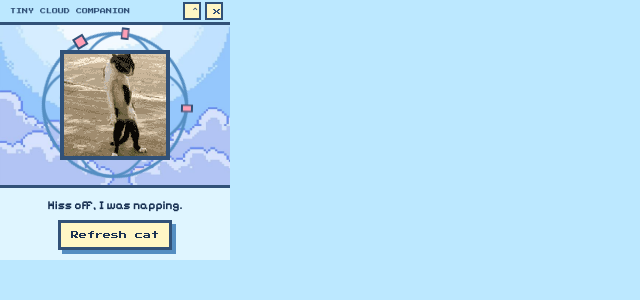
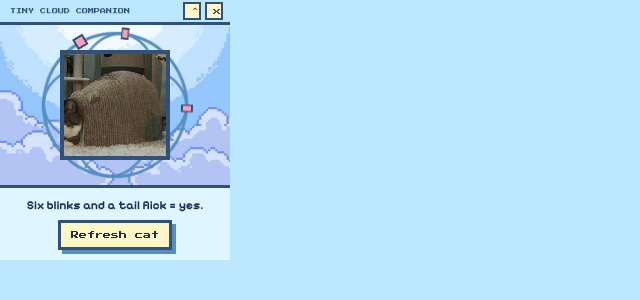
Before and after one commit to adityarusmana-mufid/electron-pals, a React (Vite) app: page / in a window 1280 px wide. Shown: the top 300 px of the page, without its empty margins (0-640 px from the left). Built offline with nearby package versions, Linux system fonts and the light colour scheme.

Commit message:
feat: cycle cats and quotes in shuffled order

```diff
--- a/src/App.tsx
+++ b/src/App.tsx
@@ -1,4 +1,4 @@
-import { useState } from 'react'
+import { useRef, useState } from 'react'
 import sky from './assets/sky.jpg'
 
 const catModules = import.meta.glob('./assets/cats/cat-*.gif', { eager: true }) as Record<
@@ -35,16 +35,33 @@ const catQuotes = [
   'One biscuit for the tail there, please.',
 ]
 
-const randomItem = <T,>(items: T[]) => items[Math.floor(Math.random() * items.length)]
+function useCycle<T>(items: T[]) {
+  const deck = useRef<T[]>([])
+
+  const next = () => {
+    if (deck.current.length === 0) {
+      deck.current = [...items]
+      for (let i = deck.current.length - 1; i > 0; i--) {
+        const j = Math.floor(Math.random() * (i + 1))
+        ;[deck.current[i], deck.current[j]] = [deck.current[j], deck.current[i]]
+      }
+    }
+    return deck.current.pop() as T
+  }
+
+  return next
+}
 
 export default function App() {
-  const [status, setStatus] = useState(randomItem(catQuotes))
-  const [catSrc, setCatSrc] = useState(() => randomItem(catGifs))
+  const nextCat = useCycle(catGifs)
+  const nextQuote = useCycle(catQuotes)
+  const [status, setStatus] = useState(nextQuote)
+  const [catSrc, setCatSrc] = useState(nextCat)
   const [pinned, setPinned] = useState(false)
 
   const refresh = () => {
     setStatus('Finding another cat...')
-    setCatSrc(randomItem(catGifs))
+    setCatSrc(nextCat())
   }
 
   const togglePin = () => {
@@ -82,7 +99,7 @@ export default function App() {
             <img
               src={catSrc}
               alt="An animated random cat"
-              onLoad={() => setStatus(randomItem(catQuotes))}
+              onLoad={() => setStatus(nextQuote())}
               onError={() => setStatus('Cat signal lost. Try another one.')}
             />
           </div>
```
